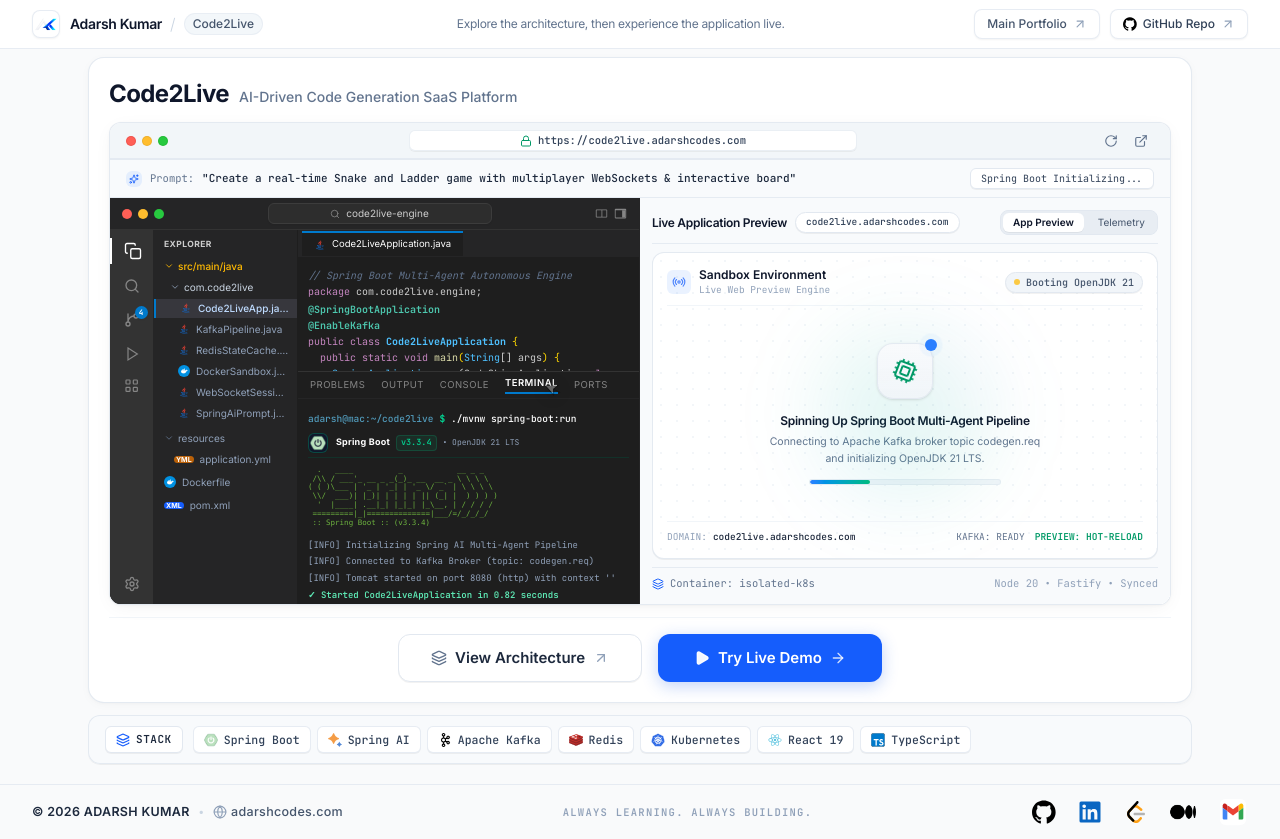
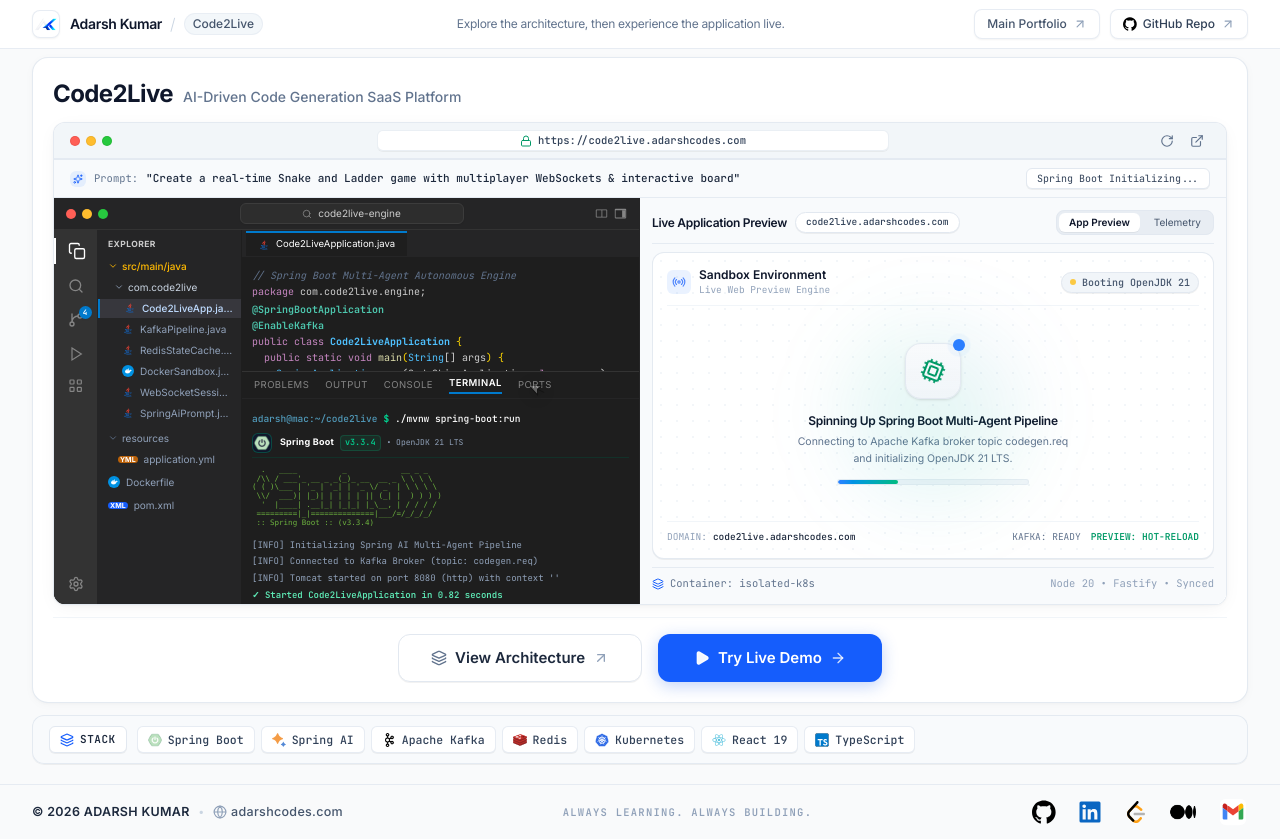
Before and after one commit to Adarsh6158/code2live-ui, a Next.js app: page / in a window 1280 px wide. Built offline with nearby package versions, Linux system fonts and the light colour scheme.

Commit message:
container layouts for larger screens

```diff
--- a/src/app/globals.css
+++ b/src/app/globals.css
@@ -38,6 +38,7 @@
 }
 
 @media (prefers-reduced-motion: reduce) {
+
   *,
   *::before,
   *::after {
--- a/src/app/page.tsx
+++ b/src/app/page.tsx
@@ -38,7 +38,7 @@
 
       <Header />
 
-      <main className="flex-1 w-full max-w-5xl lg:max-w-6xl mx-auto px-4 sm:px-6 pt-2 pb-5 flex flex-col gap-3">
+      <main className="flex-1 w-full max-w-7xl xl:max-w-[1400px] 2xl:max-w-[1520px] mx-auto px-4 sm:px-6 lg:px-8 pt-2 pb-5 flex flex-col gap-3">
         <section aria-label="Featured Project" className="w-full">
           <ProjectCard project={project} />
         </section>
--- a/src/components/BrowserFrame.tsx
+++ b/src/components/BrowserFrame.tsx
@@ -34,7 +34,7 @@
           <span className="w-2.5 h-2.5 rounded-full bg-[#27C93F] border border-[#1AAB29]/50 inline-block" />
         </div>
 
-        <div className="flex items-center justify-center flex-1 max-w-md mx-auto">
+        <div className="flex items-center justify-center flex-1 max-w-lg mx-auto">
           <div className="flex items-center justify-center gap-1.5 w-full py-0.5 px-3 bg-white/95 rounded-md border border-slate-200/70 text-slate-600 shadow-2xs text-[10.5px] font-mono font-medium truncate">
             <Lock className="w-3 h-3 text-emerald-600 shrink-0" />
             <span className="truncate text-slate-700">{url}</span>
--- a/src/components/Footer.tsx
+++ b/src/components/Footer.tsx
@@ -6,7 +6,7 @@
 
 export function Footer() {
   return (
-    <footer className="w-full max-w-7xl mx-auto px-4 sm:px-6 lg:px-8 border-t border-slate-200/80 py-2.5 sm:py-3 flex flex-col md:flex-row gap-2.5 sm:gap-4 items-center justify-between text-xs text-slate-500">
+    <footer className="w-full max-w-7xl xl:max-w-[1400px] 2xl:max-w-[1520px] mx-auto px-4 sm:px-6 lg:px-8 border-t border-slate-200/80 py-2.5 sm:py-3 flex flex-col md:flex-row gap-2.5 sm:gap-4 items-center justify-between text-xs text-slate-500">
       {/* Left: Copyright & Website Name */}
       <div className="flex items-center gap-2 text-[12.5px] font-medium tracking-wide text-slate-600">
         <span className="font-semibold text-slate-800">
--- a/src/components/Header.tsx
+++ b/src/components/Header.tsx
@@ -8,7 +8,7 @@
 export function Header() {
   return (
     <header className="sticky top-0 z-40 w-full bg-white/95 backdrop-blur-md border-b border-slate-200/80">
-      <div className="max-w-7xl mx-auto px-4 sm:px-6 lg:px-8 h-12 flex items-center justify-between">
+      <div className="max-w-7xl xl:max-w-[1400px] 2xl:max-w-[1520px] mx-auto px-4 sm:px-6 lg:px-8 h-12 flex items-center justify-between">
         <Link
           href="/"
           className="flex items-center gap-2.5 group focus-visible:outline-2 focus-visible:outline-blue-600 rounded-lg p-1 -ml-1 transition-opacity hover:opacity-90"
```
Also changed, not shown: src/components/CodeToLivePreview.tsx (indentation only).
